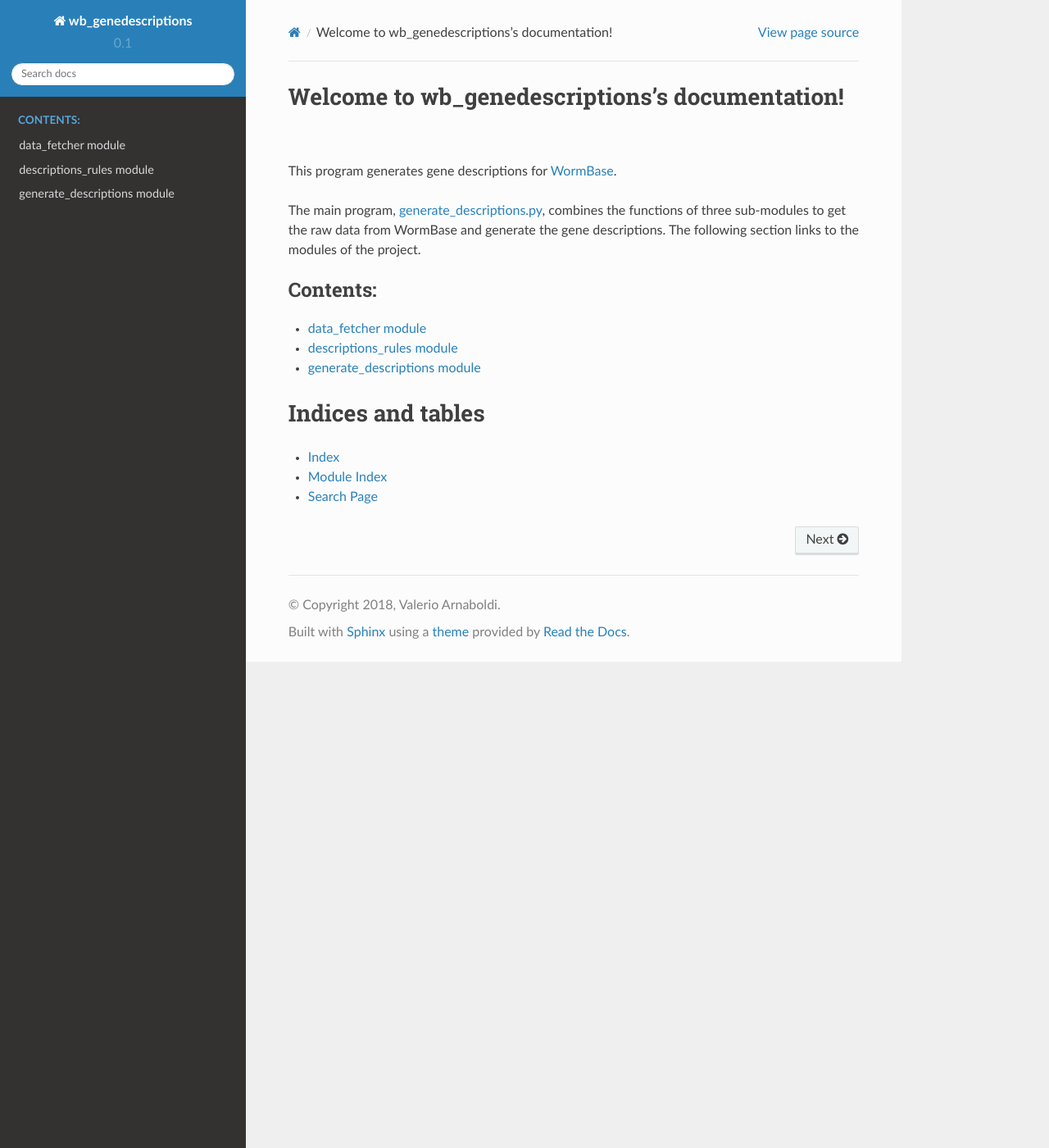
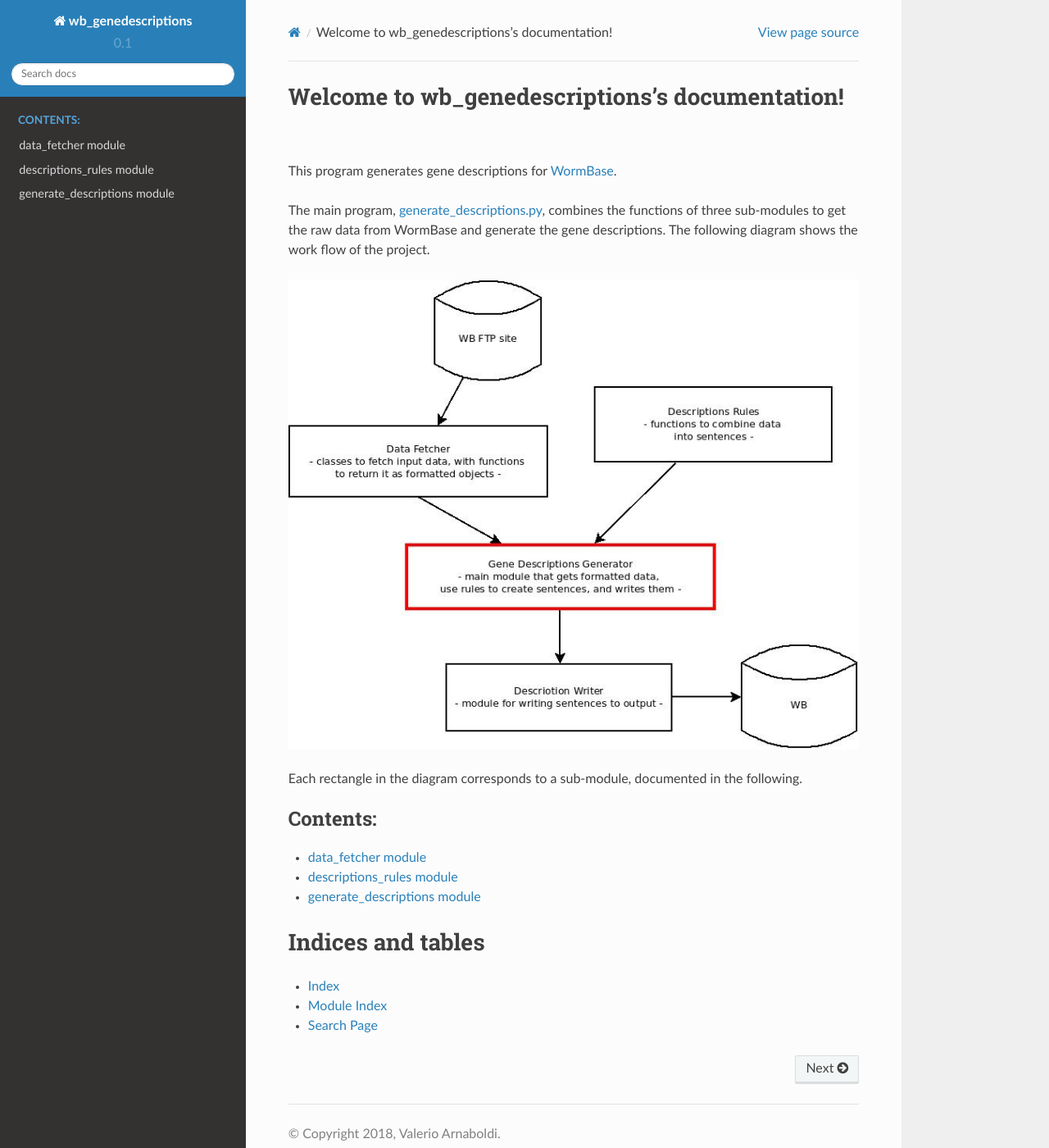
Before and after one commit to alliance-genome/agr_genedescriptions, a Sphinx documentation site: the page built from docs/index.rst, in a window 1280 px wide and 1400 px high. Shown: the whole window at 82% size. Built offline with Sphinx 7.4.7 and the Read the Docs theme 2.0.0, drawn with Linux system fonts in a browser that asks for light colours.

Commit message:
added general workflow diagram in docs

```diff
--- a/docs/index.rst
+++ b/docs/index.rst
@@ -8,9 +8,13 @@ Welcome to wb_genedescriptions's documentation!
 
 This program generates gene descriptions for `WormBase <http://wormbase.org>`_.
 
-The main program, `generate_descriptions.py <generate_descriptions>`_, combines the functions of three sub-modules to
-get the raw data from WormBase and generate the gene descriptions. The following section links to the modules of the
+The main program, `generate_descriptions.py <generate_descriptions.html>`_, combines the functions of three sub-modules to
+get the raw data from WormBase and generate the gene descriptions. The following diagram shows the work flow of the
 project.
+
+.. image:: images/index/General_WF.jpg
+
+Each rectangle in the diagram corresponds to a sub-module, documented in the following.
 
 .. toctree::
    :maxdepth: 2
```
Also changed, not shown: docs/images/index/General_WF.jpg (added).
